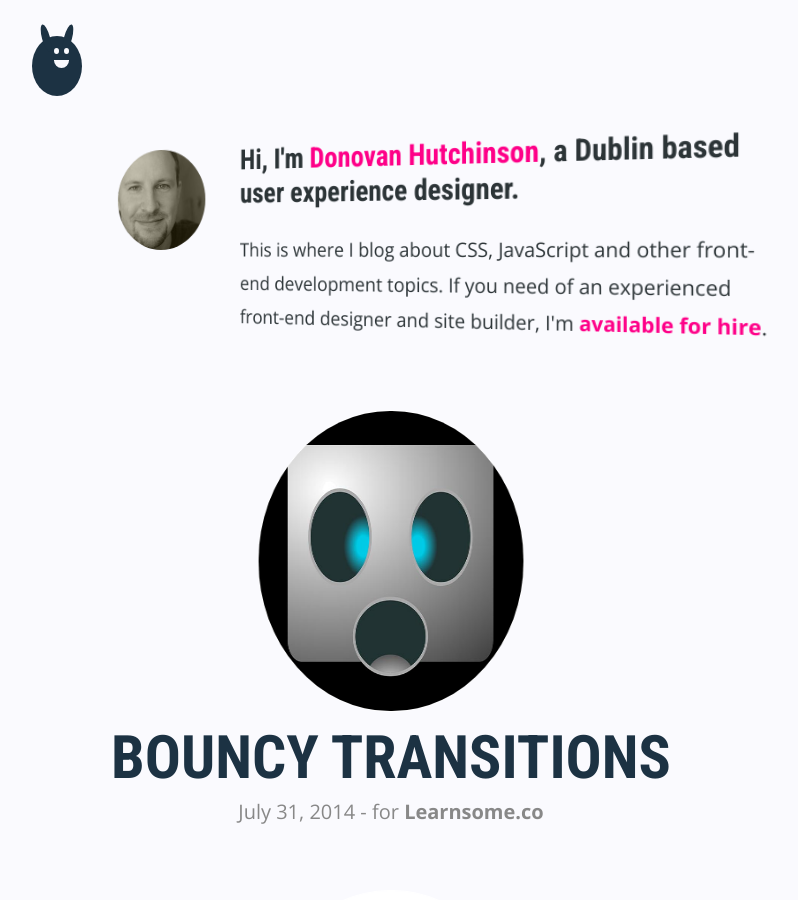
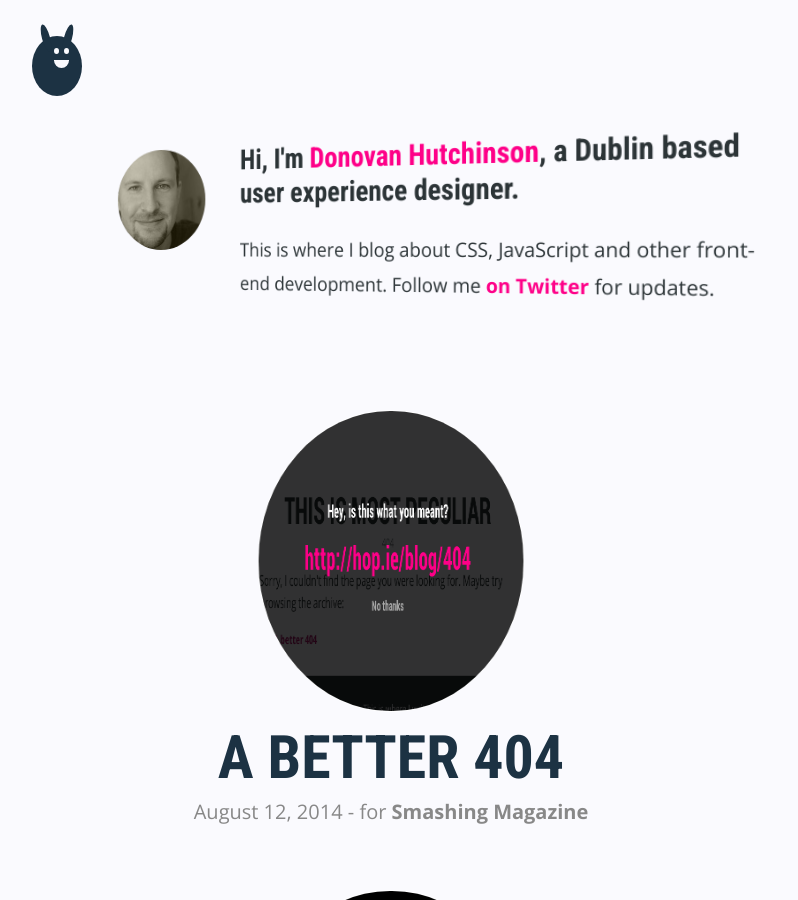
Before and after one commit to donovanh/donovanh.github.com, a Jekyll site: the page built from index.html, in a window 1280 px wide and 900 px high. Shown: the whole window, without its empty margins (249-1047 px from the left). Built offline with Jekyll 4.4.1, drawn with Linux system fonts in a browser that asks for light colours; nearby versions of some CDN libraries; the list of posts is cut into pages by our own code; some of the changed text lies outside the part shown.

Commit message:
Adding link to 404 article

```diff
--- a/index.html
+++ b/index.html
@@ -11,7 +11,7 @@ bodyTag: home
     </section>
     <section class="content">
       <h2>Hi, I'm <a href="/about/">Donovan Hutchinson</a>, a Dublin based user experience designer.</h2>
-      <p>This is where I blog about CSS, JavaScript and other front-end development topics. If you need of an experienced front-end designer and site builder, I'm <a href="/hire/">available for hire</a>.</p>
+      <p>This is where I blog about CSS, JavaScript and other front-end development. Follow me <a href="https://twitter.com/donovanh">on Twitter</a> for updates.</p>
     </section>
   </section>
 {% endif %}
```
Also changed, not shown: _posts/2014-08-12-better-404.markdown (added, +10 -0 lines).
